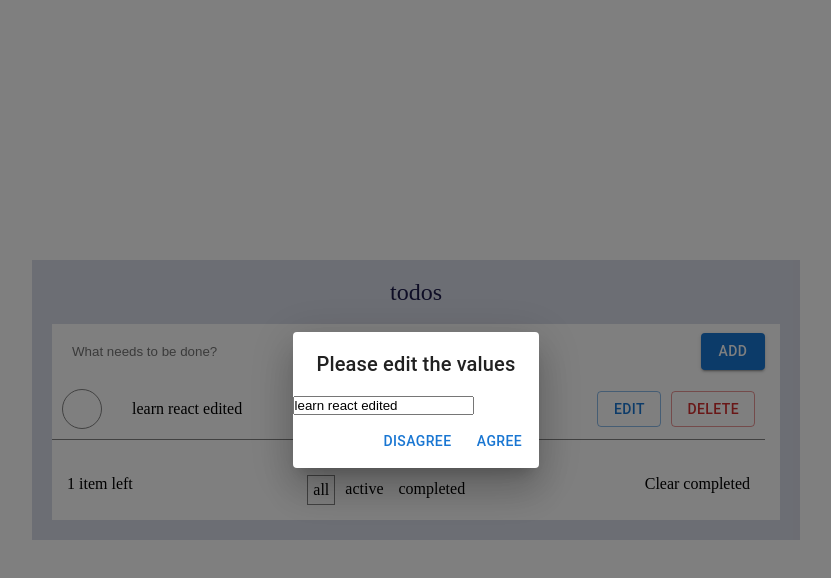
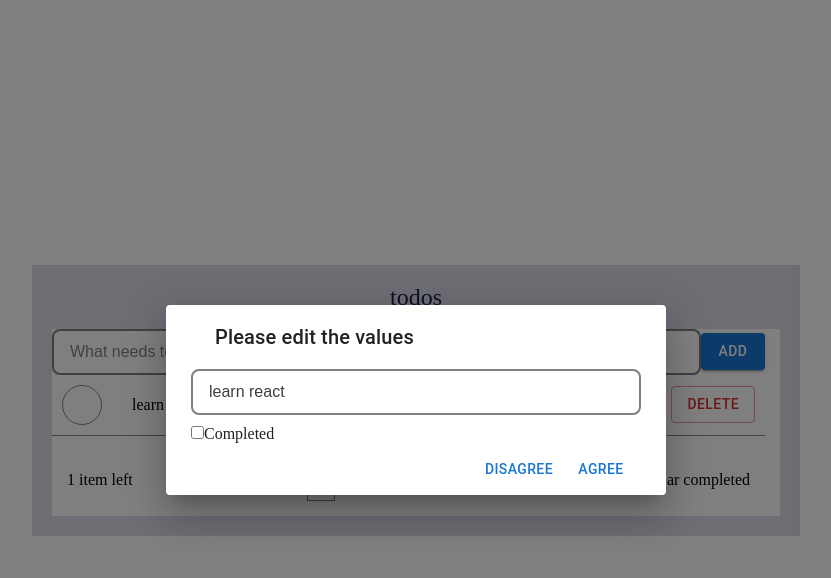
Before and after one commit to lenah23/todos, a React (Create React App) app: page / in a window 1280 px wide. Both pictures are taken after a click on the button "EDIT". Shown: the top 578 px of the page, without its empty margins (224-1055 px from the left). Built offline with nearby package versions, Linux system fonts and the light colour scheme; data requests are answered from the project's data file.

Commit message:
update is ready

```diff
--- a/db.json
+++ b/db.json
@@ -2,7 +2,7 @@
   "todos": [
     {
       "id": 1,
-      "title": "learn react edited",
+      "title": "learn react",
       "completed": false
     }
   ]
--- /dev/null
+++ b/src/components/CustomInput/customInput.module.scss
@@ -0,0 +1,29 @@
+.todo-input {
+  width: 100%;
+  padding: 12px 16px;
+  font-size: 16px;
+  color: rgb(63, 63, 63);
+  border: 2px solid grey;
+  border-radius: 8px;
+  background-color: white;
+  transition: all 0.3s ease;
+
+  &:focus {
+    outline: none;
+    border-color: rgba(26, 32, 129, 0.3);
+    box-shadow: 0 0 8px rgba(80, 91, 241, 0.3);
+  }
+
+  &:hover {
+    border-color: blue;
+  }
+
+  &::placeholder {
+    color: grey;
+    transition: color 0.3s ease;
+  }
+
+  &:focus::placeholder {
+    color: transparent;
+  }
+}
--- a/src/components/ToDo/input.tsx
+++ b/src/components/CustomInput/customInput.tsx
@@ -1,8 +1,8 @@
-import styles from './todo.module.scss';
+import styles from './customInput.module.scss';
 
 interface IProps {
   onChange: (event: React.ChangeEvent<HTMLInputElement>) => void;
-  placeholder: string;
+  placeholder?: string;
   value: string;
 }
 
--- a/src/components/CustomModal/customModal.tsx
+++ b/src/components/CustomModal/customModal.tsx
@@ -20,6 +20,12 @@ const CustomModal: React.FC<IProps> = (props) => {
       onClose={handleClose}
       aria-labelledby='alert-dialog-title'
       aria-describedby='alert-dialog-description'
+      sx={{
+        '& .MuiDialog-paper': {
+          minWidth: '500px',
+          padding: "0 25px"
+        },
+      }}
     >
       <DialogTitle id='alert-dialog-title'>{title}</DialogTitle>
       {children && children}
--- a/src/components/ToDo/todo.hooks.ts
+++ b/src/components/ToDo/todo.hooks.ts
@@ -103,6 +103,7 @@ const UseTodoHooks = () => {
     formState: { errors },
     register,
     setValue,
+    control
   } = useForm<FieldValues | IEditTodoValues>({
     defaultValues: {
       id: todoByIdData?.id,
@@ -145,6 +146,7 @@ const UseTodoHooks = () => {
     handleSubmit,
     onSubmit,
     register,
+    control,
   };
 };
 
--- a/src/components/ToDo/todoItem.tsx
+++ b/src/components/ToDo/todoItem.tsx
@@ -25,6 +25,7 @@ const TodoItem: React.FC<IProps> = (props) => {
     handleSubmit,
     onSubmit,
     register,
+    control,
   } = UseTodoHooks();
 
   return (
@@ -68,6 +69,7 @@ const TodoItem: React.FC<IProps> = (props) => {
               register={register}
               handleSubmit={handleSubmit}
               onSubmit={onSubmit}
+              control={control}
             />
           )
         }
--- a/src/components/ToDoForm/todoForm.tsx
+++ b/src/components/ToDoForm/todoForm.tsx
@@ -1,16 +1,43 @@
 import { TextField } from '@mui/material';
-import { FieldValues, useForm } from 'react-hook-form';
+import { Controller, FieldValues, useForm } from 'react-hook-form';
+import CustomInput from '../CustomInput/customInput';
 
 interface IProps {
   handleSubmit: any;
   onSubmit: any;
   register: any;
+  control: any;
 }
+
 const TodoForm: React.FC<IProps> = (props) => {
-  const { register, handleSubmit, onSubmit } = props;
+  const { register, handleSubmit, onSubmit, control } = props;
   return (
     <form onSubmit={handleSubmit(onSubmit)}>
-      <input {...register('title')} />
+      <div style={{ marginBottom: '10px' }}>
+        <Controller
+          control={control}
+          name='title'
+          render={({ field: { onChange, value } }) => (
+            <CustomInput onChange={onChange} value={value} />
+          )}
+        />
+      </div>
+      <label htmlFor='completed'>
+        <Controller
+          name='completed'
+          control={control}
+          render={({ field: { onChange, value } }) => (
+            <input
+              id='completed'
+              type='checkbox'
+              checked={value}
+              onChange={onChange}
+              value={value}
+            />
+          )}
+        />
+        Completed
+      </label>
     </form>
   );
 };
--- a/src/components/index.ts
+++ b/src/components/index.ts
@@ -1,9 +1,9 @@
 import TodoCard from './ToDo/todoCard';
-import CustomInput from './ToDo/input';
+import CustomInput from './CustomInput/customInput';
 import TodoItem from './ToDo/todoItem';
 import TodoList from './ToDo/todoList';
 import TodoFiltration from './ToDo/todoFiltration';
-import CustomModal from "./CustomModal/customModal";
+import CustomModal from './CustomModal/customModal';
 import TodoForm from './ToDoForm/todoForm';
 
 export {
```
